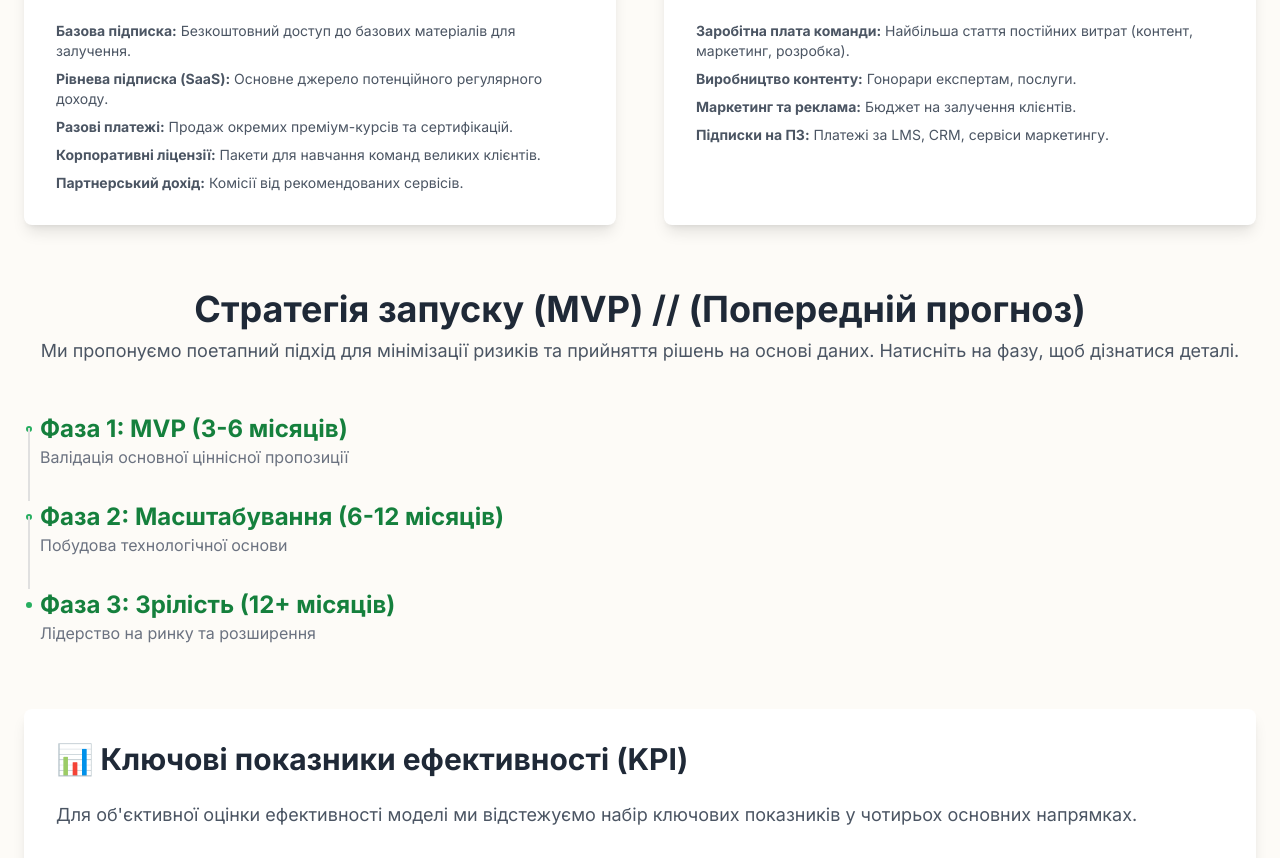
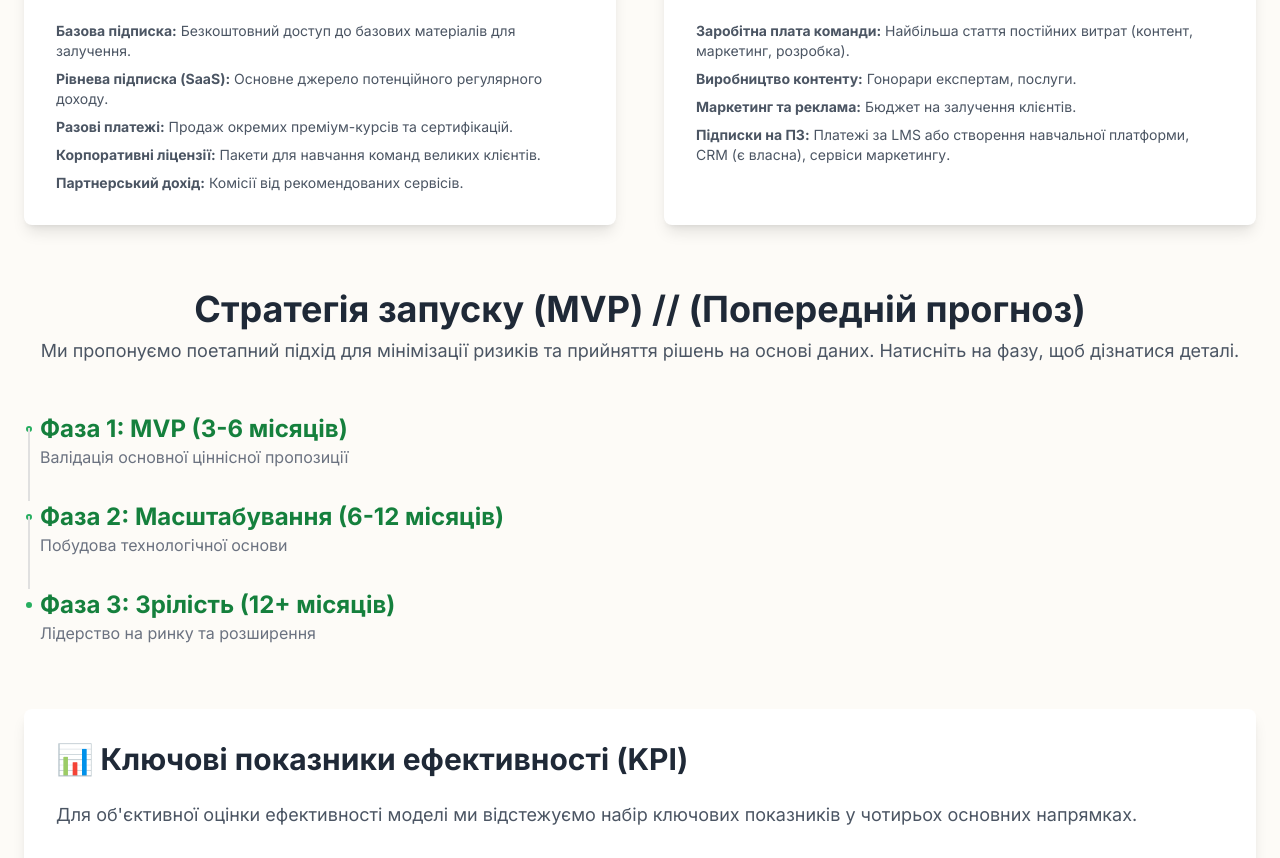
Before and after one commit to vankot55/Rozetka-akademia, a plain HTML site: page index.html in a window 1280 px wide. Shown: the part 4691-5549 px from the top of the page. Drawn offline with nearby package versions, Linux system fonts and the light colour scheme.

Commit message:
index.html

```diff
--- a/index.html
+++ b/index.html
@@ -343,7 +343,7 @@
                             <li><b>Заробітна плата команди:</b> Найбільша стаття постійних витрат (контент, маркетинг, розробка).</li>
                             <li><b>Виробництво контенту:</b> Гонорари експертам, послуги.</li>
                             <li><b>Маркетинг та реклама:</b> Бюджет на залучення клієнтів.</li>
-                            <li><b>Підписки на ПЗ:</b> Платежі за LMS, CRM, сервіси маркетингу.</li>
+                            <li><b>Підписки на ПЗ:</b> Платежі за LMS або створення навчальної платформи, CRM (є власна), сервіси маркетингу.</li>
                         </ul>
                     </div>
                 </div>
```
